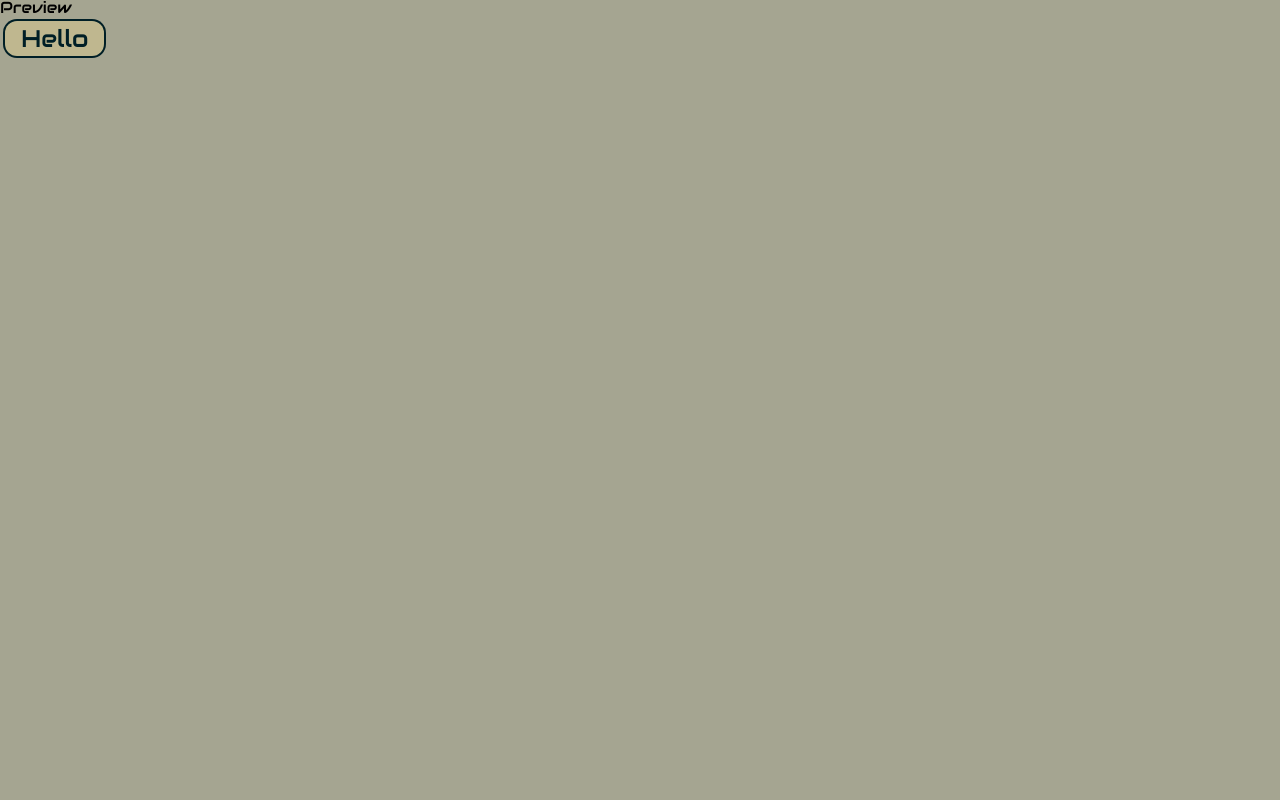
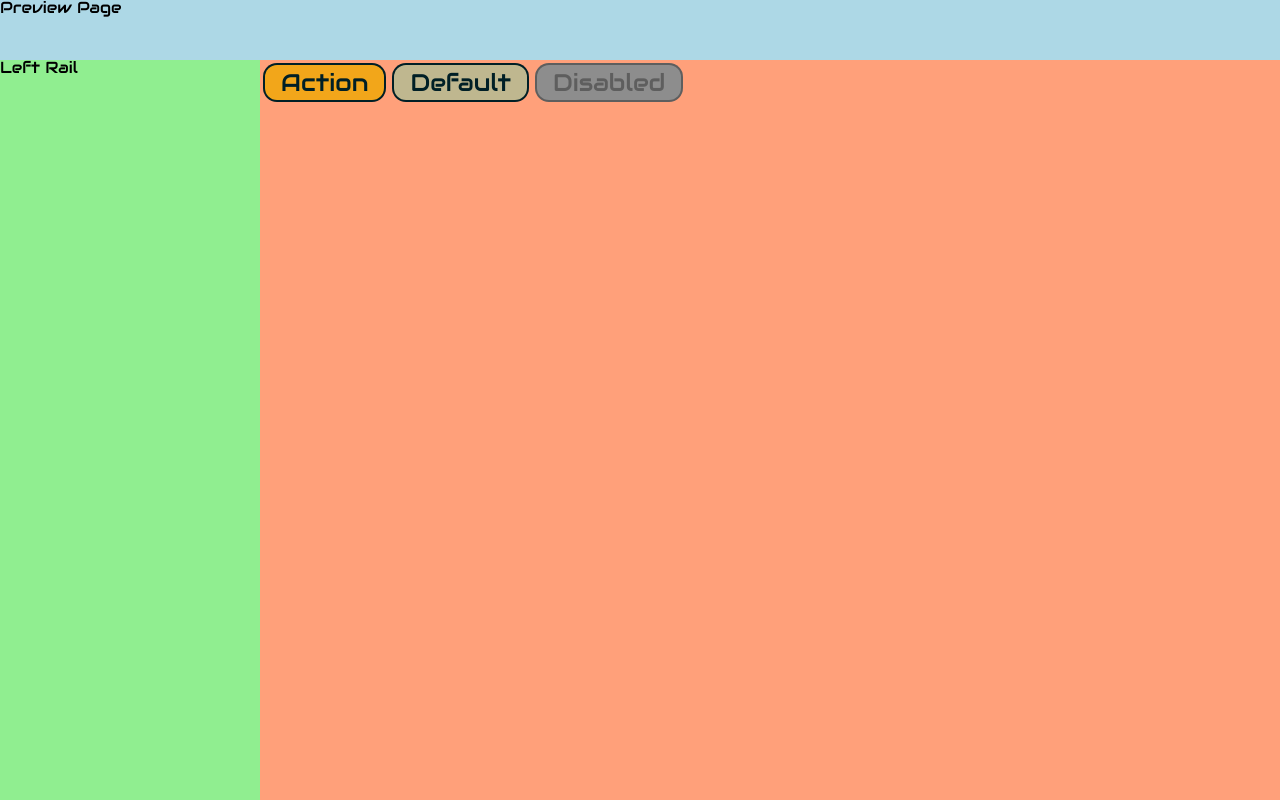
Before and after one commit to draxart7-ai/portfolio-02, a React (Vite) app: page / in a window 1280 px wide. Built offline with nearby package versions, Linux system fonts and the light colour scheme; no server answers; a web font is replaced by a local one; what aws-amplify would draw is missing.

Commit message:
added disable and default variant to button

```diff
--- a/src/components/button/button.css
+++ b/src/components/button/button.css
@@ -7,12 +7,38 @@
     border: none;
     box-shadow: 0px 0px 0px 2px var(--color-dark-blue);
     &:hover {
-      background-color: var(--color-dark-tan);
-      color: var(--color-blue);
-      box-shadow: 0px 0px 0px 2px var(--color-blue);
+      background-color: var(--color-tan--focus);
+      color: var(--color-dark-blue--focus);
+      box-shadow: 0px 0px 0px 2px var(--color-dark-blue--focus);
     }
   }
-  transition: all 1s ease-out;
+  &.action {
+    font-size: 24px;
+    font-family: var(--font-1);
+    background-color: var(--color-orange);
+    color: var(--color-dark-blue);
+    border: none;
+    box-shadow: 0px 0px 0px 2px var(--color-dark-blue);
+    &:hover {
+      background-color: var(--color-orange--focus);
+      color: var(--color-dark-blue--focus);
+      box-shadow: 0px 0px 0px 2px var(--color-dark-blue--focus);
+    }
+  }
+  &:disabled {
+    font-size: 24px;
+    font-family: var(--font-1);
+    background-color: var(--color-disabled-bg);
+    color: var(--color-disabled-font);
+    border: none;
+    box-shadow: 0px 0px 0px 2px var(--color-disabled-font);
+    &:hover {
+      background-color: var(--color-disabled-bg);
+      color: var(--color-disabled-font);
+      box-shadow: 0px 0px 0px 2px var(--color-disabled-font);
+    }
+  }
+  transition: all 0.2s ease-in-out;
   border-radius: 12px;
   padding: 2px 16px;
   margin: 5px;
--- a/src/components/button/button.tsx
+++ b/src/components/button/button.tsx
@@ -1,4 +1,25 @@
 import "./button.css";
-export const Button = ({ variant = "default" }) => {
-  return <button className={`Button ${variant}`}>Hello</button>;
+interface ButtonProps {
+  variant?: string;
+  title?: string;
+  disabled?: boolean;
+  onClick?: () => void;
+}
+export const Button = ({
+  variant = "default",
+  title = "",
+  disabled = false,
+  onClick = () => {
+    console.log(title);
+  },
+}: ButtonProps) => {
+  return (
+    <button
+      className={`Button ${variant} ${disabled}`}
+      disabled={disabled}
+      onClick={onClick}
+    >
+      {title}
+    </button>
+  );
 };
--- a/src/components/preview/preview.css
+++ b/src/components/preview/preview.css
@@ -0,0 +1,27 @@
+.Preview {
+  background-color: pink;
+  min-height: 100vh;
+  display: grid;
+  grid-template-areas:
+    "header      header"
+    "leftRail    content";
+  grid-template-columns: 260px 1fr;
+  grid-template-rows: 60px 1fr;
+
+  .Header {
+    background-color: lightblue;
+    grid-area: header;
+    width: 100%;
+  }
+  .LeftRail {
+    background-color: lightgreen;
+    grid-area: leftRail;
+  }
+  .Content {
+    background-color: lightsalmon;
+    grid-area: content;
+    .SectionButtons {
+      display: flex;
+    }
+  }
+}
--- a/src/components/preview/preview.tsx
+++ b/src/components/preview/preview.tsx
@@ -1,10 +1,22 @@
+import "./preview.css";
 import { Button } from "../button/button";
 export const Preview = () => {
   return (
     <div className="Preview">
-      Preview
-      <div>
-        <Button />
+      <div className="Header"> Preview Page </div>
+      <div className="LeftRail"> Left Rail</div>
+      <div className="Content">
+        <div className="SectionButtons">
+          <Button
+            variant="action"
+            title="Action"
+            onClick={() => {
+              console.log("Action");
+            }}
+          />
+          <Button title="Default" />
+          <Button title="Disabled" disabled />
+        </div>
       </div>
     </div>
   );
--- a/src/styles/variables.css
+++ b/src/styles/variables.css
@@ -6,13 +6,26 @@
 
   /* Color Theme Swatches in RGBA */
   --color-blue: rgba(2, 94, 114, 1);
+  --color-blue--focus: rgb(5, 123, 150);
   --color-dark-blue: rgba(0, 31, 38, 1);
+  --color-dark-blue--focus: rgb(5, 73, 88);
   --color-dark-tan: rgba(165, 165, 145, 1);
+  --color-dark-tan--focus: rgb(190, 190, 169);
   --color-tan: rgba(191, 183, 143, 1);
+  --color-tan--focus: rgb(221, 212, 168);
   --color-orange: rgba(242, 166, 26, 1);
+  --color-orange--focus: rgb(252, 184, 58);
 
   --color-accent: var(--color-orange);
   --color-background: var(--color-dark-tan);
+
+  --color-disabled-bg: rgb(141, 141, 141);
+  --color-disabled-font: rgb(94, 94, 94);
+
+  --color-error: rgb(218, 22, 22);
+  --color-success: rgb(4, 170, 4);
+  --color-warning: rgb(231, 143, 27);
+  --color-info: rgb(43, 168, 240);
 
   /* Font */
   /* -- Family --*/
```
